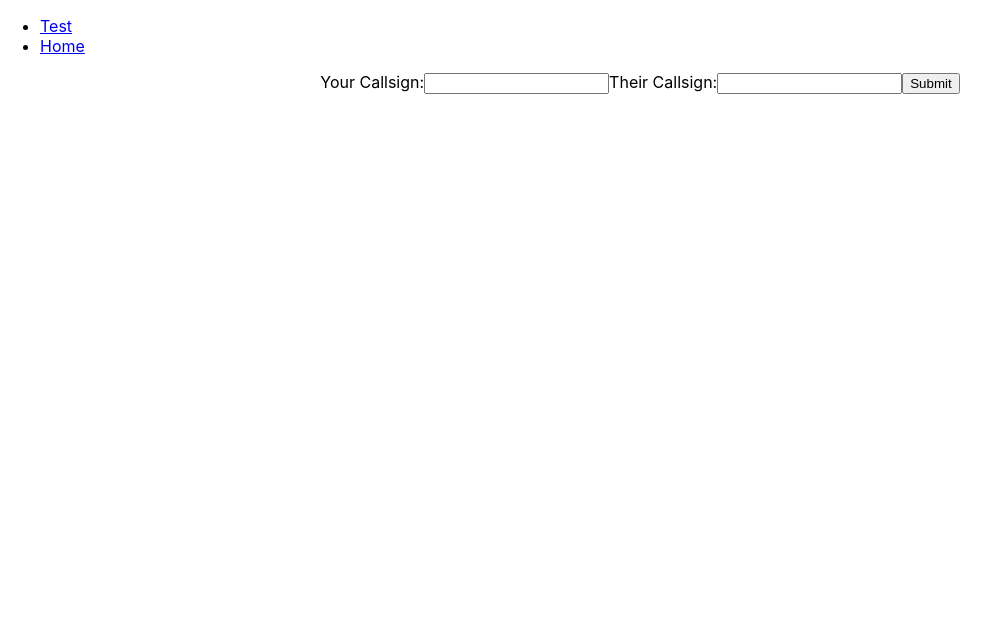
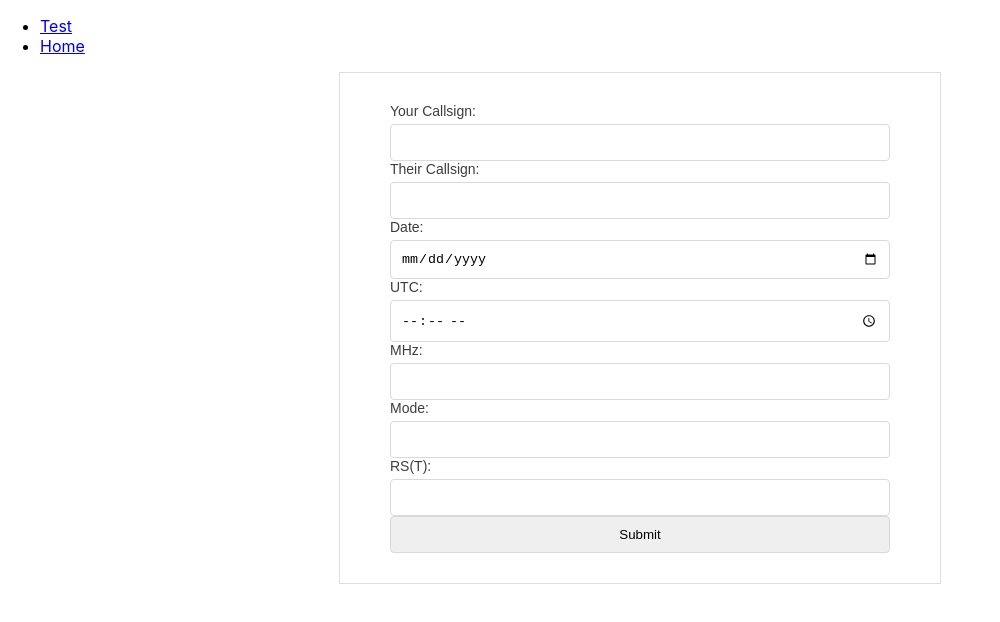
Before and after one commit to kt1row/react-badge, a React (Create React App) app: page / in a window 1280 px wide. Shown: the top 622 px of the page, without its empty margins (0-1000 px from the left). Built offline with nearby package versions, Linux system fonts and the light colour scheme; no server answers.

Commit message:
Complete form component

```diff
--- a/package.json
+++ b/package.json
@@ -8,6 +8,7 @@
     "@testing-library/user-event": "^12.8.3",
     "axios": "^0.21.1",
     "bootstrap": "^4.6.0",
+    "node-sass": "^6.0.1",
     "react": "^17.0.2",
     "react-dom": "^17.0.2",
     "react-router-dom": "^5.2.0",
--- a/src/pages/home-page/home-page.component.jsx
+++ b/src/pages/home-page/home-page.component.jsx
@@ -1,17 +1,24 @@
 import React, { useEffect, useState } from 'react';
 import PropTypes from 'prop-types';
 import { retrieveInfoByCallsign } from '../api/fcc.js'
+import styles from '../../styles/QSLInput.module.scss';
 
 const initialInputs = {
   senderCallsign: '',
   receiverCallsign: '',
+  date: '',
+  time: '',
+  mode: '',
+  rst: '',
 };
 
 export default function HomePage() {
   const [inputs, setInputs] = useState(initialInputs);
+
   const [sender, setSender] = useState({});
   const [isSenderLegit, setIsSenderLegit] = useState(false);
   const [senderLoaded, setSenderLoaded] = useState(false);
+
   const [receiver, setReceiver] = useState({});
   const [isReceiverLegit, setIsReceiverLegit] = useState(false);
   const [receiverLoaded, setReceiverLoaded] = useState(false);
@@ -59,23 +66,7 @@ export default function HomePage() {
 
   return  (
     <div>
-      {(senderLoaded && receiverLoaded && submitted) ?
-      <div>
-        {isSenderLegit ?
-        <div>
-          {sender.name}
-          {sender.address.line1}
-        </div> : 'Not legitimate sender callsign'
-        }
-        {isReceiverLegit ?
-        <div>
-          {receiver.name}
-          {receiver.address.line1}
-        </div> : 'Not legitimate receiver callsign'
-        }
-      </div>
-      : null}
-      <div className='App'>
+      <div className={styles.QSLInput}>
         <form onSubmit={handleSubmit}>
           <label htmlFor='senderCallsign'>
             Your Callsign:
@@ -85,6 +76,7 @@ export default function HomePage() {
             value={inputs.senderCallsign}
             onChange={handleChange}
             pattern='[a-zA-Z0-9]{4,6}'
+            title='Not a valid callsign'
           />
           <label htmlFor='receiverCallsign'>
             Their Callsign:
@@ -94,10 +86,83 @@ export default function HomePage() {
             value={inputs.receiverCallsign}
             onChange={handleChange}
             pattern='[a-zA-Z0-9]{4,6}'
+            title='Not a valid callsign'
+          />
+          <label htmlFor='receiverCallsign'>
+            Date:
+          </label>
+          <input
+            name='date'
+            value={inputs.date}
+            onChange={handleChange}
+            type='date'
+          />
+          <label htmlFor='receiverCallsign'>
+            UTC:
+          </label>
+          <input
+            name='time'
+            value={inputs.time}
+            onChange={handleChange}
+            type='time'
+          />
+          <label htmlFor='receiverCallsign'>
+            MHz:
+          </label>
+          <input
+            name='MHz'
+            value={inputs.frequency}
+            onChange={handleChange}
+            type='decimal'
+          />
+          <label htmlFor='receiverCallsign'>
+            Mode:
+          </label>
+          <input
+            name='mode'
+            value={inputs.mode}
+            onChange={handleChange}
+          />
+          <label htmlFor='receiverCallsign'>
+            RS(T):
+          </label>
+          <input
+            name='rst'
+            value={inputs.rst}
+            onChange={handleChange}
+            pattern='[0-9]{2,3}'
+            type='number'
+            title='RST should be 2 or 3 digits'
           />
           <input type='submit' />
         </form>
       </div>
+
+      {(senderLoaded && receiverLoaded && submitted) ?
+      <div>
+        {isSenderLegit && isReceiverLegit ?
+        <div className={styles.verification}>
+          <strong>Is this information correct? If not, resubmit!</strong>
+          <div>Your callsign: {sender.current.callsign}</div>
+          <div>Your name: {sender.name}</div>
+          <div>Their callsign: {receiver.current.callsign}</div>
+          <div>Date: {inputs.date}</div>
+          <div>Time (UTC): {inputs.time}</div>
+          <div>Frequency: {inputs.frequency} MHz</div>
+          <div>Mode: {inputs.mode}</div>
+          <div>RS(T): {inputs.rst}</div>
+          <a href='/QSLCard'>Click here to generate QSL card!</a>
+        </div> : null
+        }
+        <div className={styles.error}>
+        {isSenderLegit ? null : 'Invalid sender callsign'}
+        </div>
+        <div>
+        {isReceiverLegit ? null : 'Invalid reciever callsign'}
+        </div>
+      </div>
+      : null}
+
     </div>
   );
 }
--- /dev/null
+++ b/src/styles/QSLInput.module.scss
@@ -0,0 +1,63 @@
+.QSLInput {
+    input:invalid {
+        border-color: red;
+    }
+
+    h1 {
+        border-bottom: 1px solid white;
+        color: #3d3d3d;
+        font-family: sans-serif;
+        font-size: 20px;
+        font-weight: 600;
+        line-height: 24px;
+        padding: 10px;
+        text-align: center;
+      }
+
+      form {
+        background: white;
+        border: 1px solid #dedede;
+        display: flex;
+        flex-direction: column;
+        justify-content: space-around;
+        margin: 0 auto;
+        max-width: 500px;
+        padding: 30px 50px;
+      }
+
+      input {
+        border: 1px solid #d9d9d9;
+        border-radius: 4px;
+        box-sizing: border-box;
+        padding: 10px;
+        width: 100%;
+      }
+
+      label {
+        color: #3d3d3d;
+        display: block;
+        font-family: sans-serif;
+        font-size: 14px;
+        font-weight: 500;
+        margin-bottom: 5px;
+      }
+
+      .error {
+        color: red;
+        font-family: sans-serif;
+        font-size: 12px;
+        height: 30px;
+      }
+
+      .submitButton {
+        background-color: #6976d9;
+        color: white;
+        font-family: sans-serif;
+        font-size: 14px;
+        margin: 20px 0px;
+      }
+}
+.verification {
+  text-align: center;
+  margin-top: 30px;
+}
```
Also changed, not shown: 1 other file (tests, documents, lock files or other folders).
